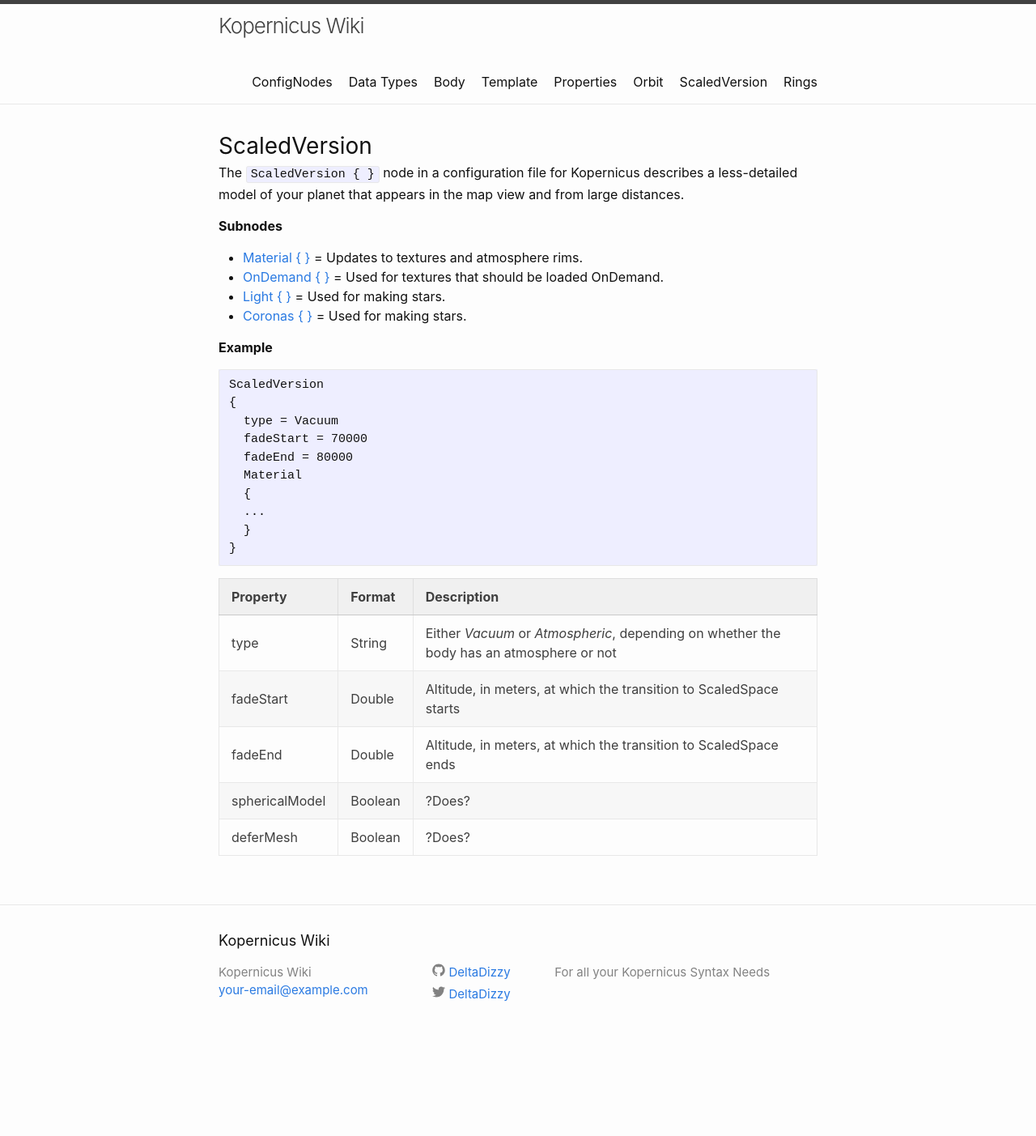
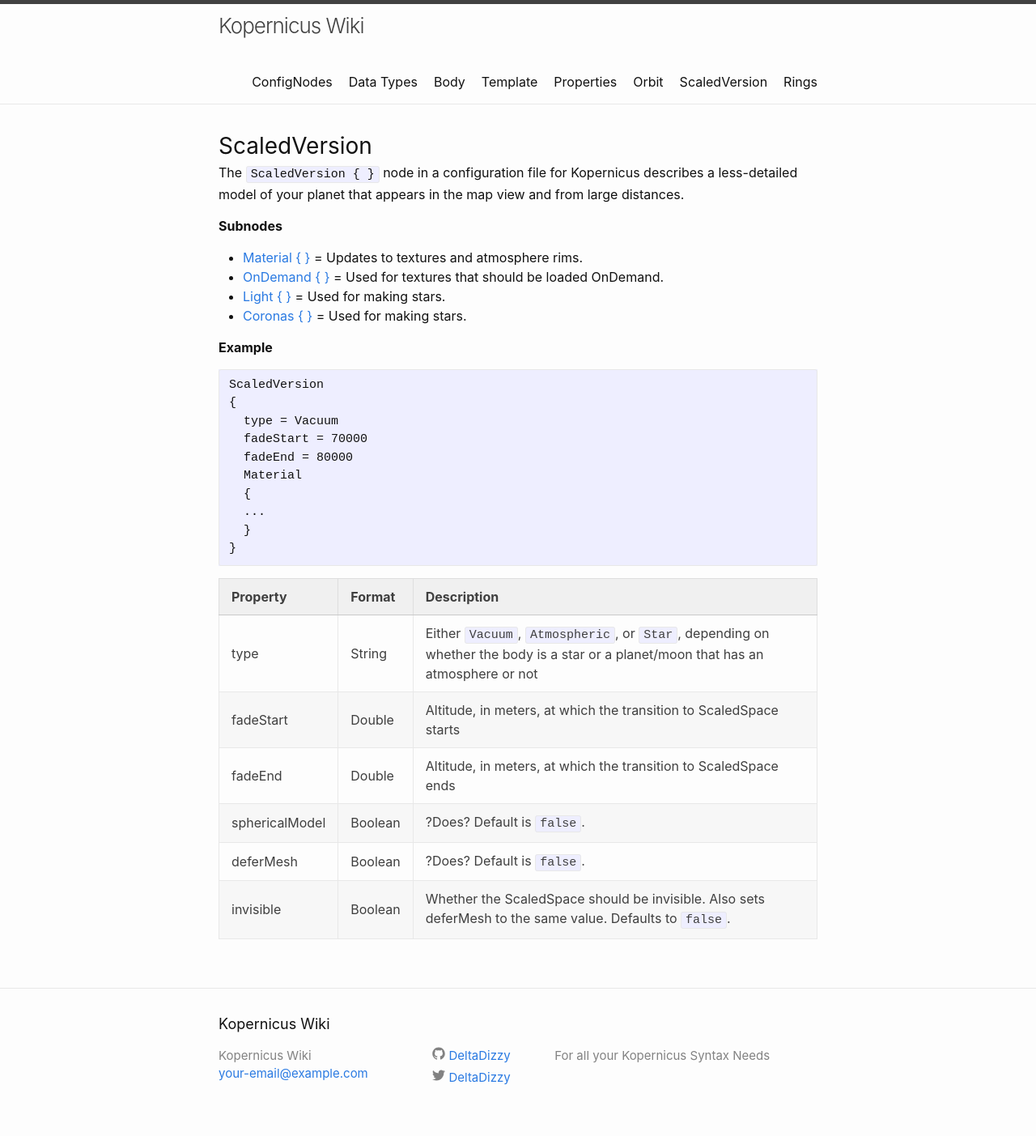
Before and after one commit to Kopernicus/wiki, a Jekyll site: the page built from main/ScaledVersion.md, in a window 1280 px wide. Shown: the whole page at 81% size. Built offline with Jekyll 4.4.1, drawn with Linux system fonts in a browser that asks for light colours; before the commit the page ends 1300 px from its top, so only the background shows below that.

````diff
--- a/main/ScaledVersion.md
+++ b/main/ScaledVersion.md
@@ -10,7 +10,7 @@ The `ScaledVersion { }` node in a configuration file for Kopernicus describes a
 * [Material { }]({{ "/main/ScaledVersion/Material.html" | relative_url }}) = Updates to textures and atmosphere rims.
 * [OnDemand { }]({{ "/main/ScaledVersion/OnDemand.html" | relative_url }}) = Used for textures that should be loaded OnDemand.
 * [Light { }]({{ "/main/ScaledVersion/Light.html" | relative_url }}) = Used for making stars.
-* [Coronas { }]({{ "/main/ScaledVersion/Coronas.html" | relative_url }}) = Used for making stars.
+* [Coronas { }]({{ "/main/ScaledVersion/Corona.html" | relative_url }}) = Used for making stars.
 
 **Example**
 ```
@@ -28,8 +28,9 @@ ScaledVersion
 
 |Property|Format|Description|
 |--------|------|-----------|
-|type|String|Either _Vacuum_ or _Atmospheric_, depending on whether the body has an atmosphere or not|
+|type|String|Either `Vacuum`, `Atmospheric`, or `Star`, depending on whether the body is a star or a planet/moon that has an atmosphere or not|
 |fadeStart|Double|Altitude, in meters, at which the transition to ScaledSpace starts|
 |fadeEnd|Double|Altitude, in meters, at which the transition to ScaledSpace ends|
-|sphericalModel|Boolean|?Does?|
-|deferMesh|Boolean|?Does?|
+|sphericalModel|Boolean|?Does? Default is `false`.|
+|deferMesh|Boolean|?Does? Default is `false`.|
+|invisible|Boolean|Whether the ScaledSpace should be invisible. Also sets deferMesh to the same value. Defaults to `false`.|
````
Also changed, not shown: main/Properties/Biome.md (+1 -1 lines), main/ScaledVersion/Corona.md (line endings or trailing spaces).
